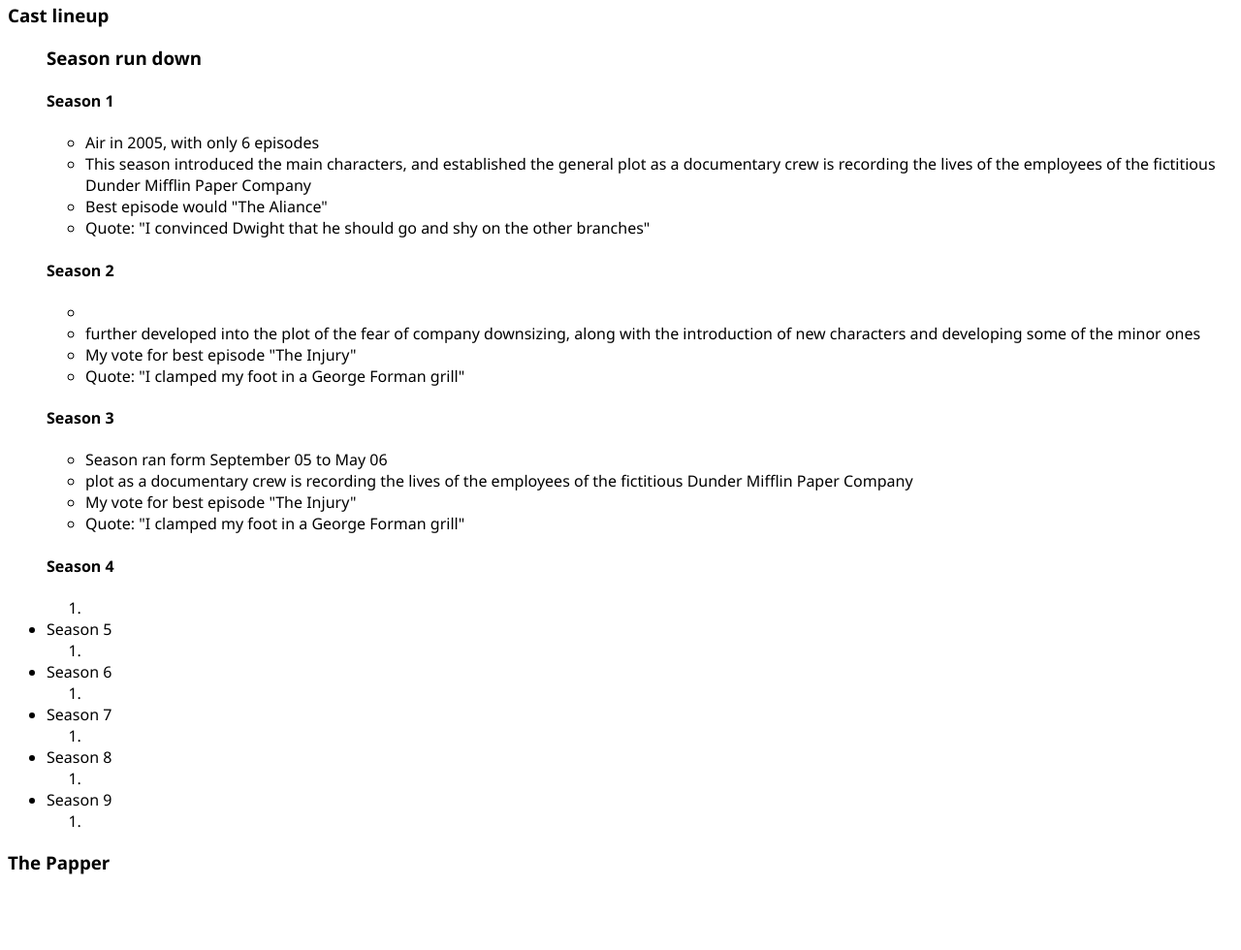
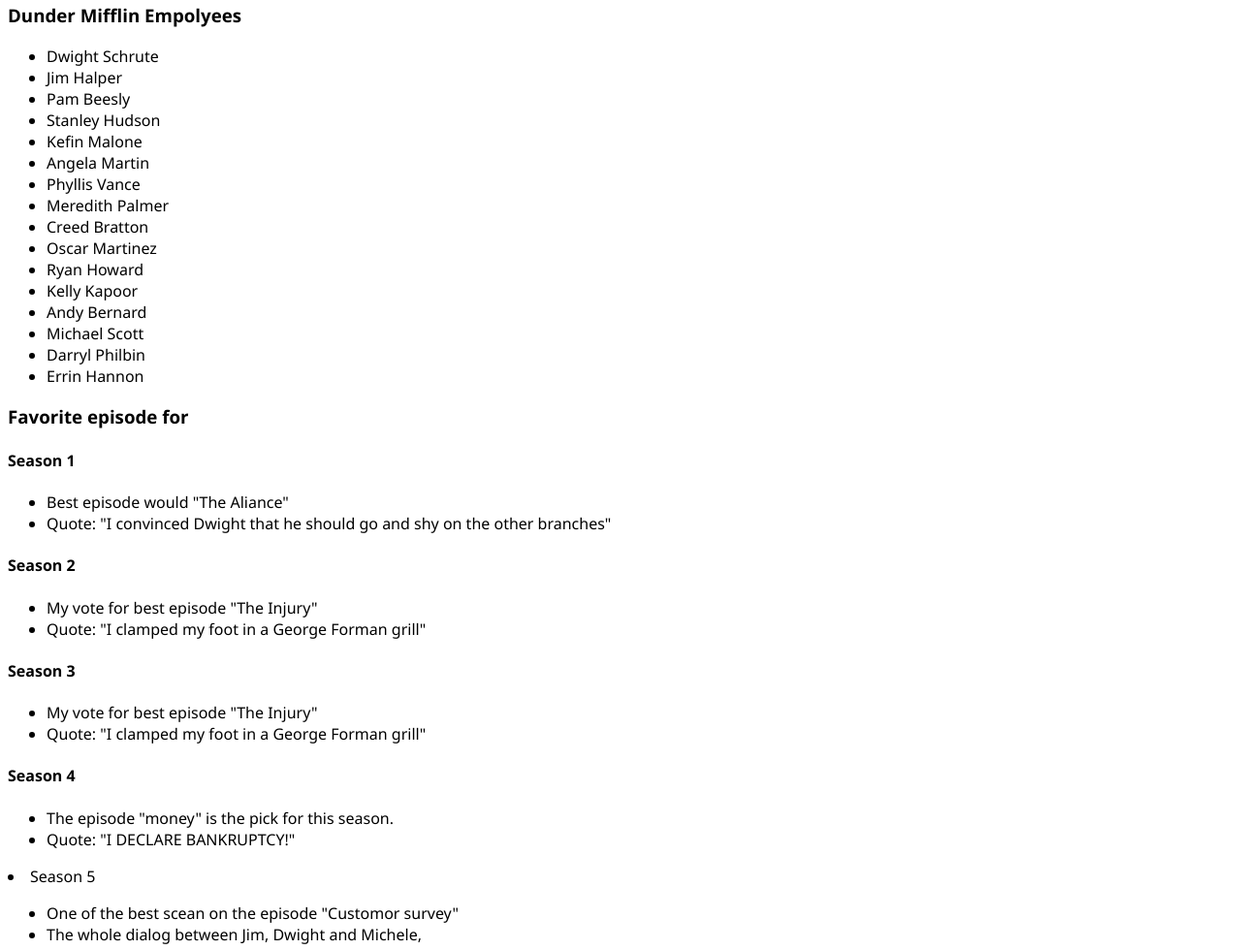
Before and after one commit to matterholt/FCC_theOffice--tributePage, a website: page app/index.html in a window 1280 px wide. Shown: the part 292-1272 px from the top of the page at 97% size. Before the commit the page ends 1212 px from the top, so only its background shows below. Drawn offline with Linux system fonts and the light colour scheme.

Commit message:
add more info to page

```diff
--- a/app/index.html
+++ b/app/index.html
@@ -30,69 +30,58 @@
             </p>
         </div>
         <div class="main__castList">
-            <h3>Cast lineup</h3>
+            <h3>Dunder Mifflin Empolyees</h3>
+            <ul>
+                <li>Dwight Schrute</li>
+                <li>Jim Halper</li>
+                <li>Pam Beesly</li>
+                <li>Stanley Hudson</li>
+                <li>Kefin Malone</li>
+                <li>Angela Martin</li>
+                <li>Phyllis Vance</li>
+                <li>Meredith Palmer</li>
+                <li>Creed Bratton</li>
+                <li>Oscar Martinez</li>
+                <li>Ryan Howard</li>
+                <li>Kelly Kapoor</li>
+                <li>Andy Bernard</li>
+                <li>Michael Scott</li>
+                <li>Darryl Philbin</li>
+                <li>Errin Hannon</li>
+            </ul>
         </div>
         <div class="main__season">
-            <ul>
-                <h3>Season run down</h3>
+            <h3>Favorite episode for </h3>
             <h4>Season 1</h4>
             <ul>
-                        <li> Air in 2005, with only 6 episodes</li>
-                        <li>This season introduced the main characters, and established the general plot as a documentary crew is recording the lives of the employees of the fictitious Dunder Mifflin Paper Company</li>
                 <li>Best episode would "The Aliance"</li>
                 <li>Quote: "I convinced Dwight that he should go and shy on the other branches"</li>
             </ul>
             <h4>Season 2</h4>
             <ul>
-                        <li></li>
-                        <li>further developed into the plot of the fear of company downsizing, along with the introduction of new characters and developing some of the minor ones</li>
                 <li>My vote for best episode "The Injury"</li>
                 <li>Quote: "I clamped my foot in a George Forman grill"</li>
             </ul>
             <h4>Season 3</h4>
             <ul>
-                        <li> Season ran form September 05 to May 06</li>
-                        <li> plot as a documentary crew is recording the lives of the employees of the fictitious Dunder Mifflin Paper Company</li>
                 <li>My vote for best episode "The Injury"</li>
                 <li>Quote: "I clamped my foot in a George Forman grill"</li>
             </ul>
             <h4>Season 4</h4>
-                <ol>
-                    <li>
+            <ul>
+                <li>The episode "money" is the pick for this season.</li>
+                <li>Quote: "I DECLARE BANKRUPTCY!"</li>
+            </ul>
+            <li>Season 5</li>
+            <ul>
+                <li>One of the best scean on the episode "Customor survey"</li>
+                <li>The whole dialog between Jim, Dwight and Michele,  </li>
 
-                    </li>
-                </ol>
-                <li>Season 5</li>
-                <ol>
-                    <li>
-
-                    </li>
-                </ol>
+            </ul>
             <li>Season 6</li>
-                <ol>
-                    <li>
-
-                    </li>
-                </ol>
             <li>Season 7</li>
-                <ol>
-                    <li>
-
-                    </li>
-                </ol>
             <li>Season 8</li>
-                <ol>
-                    <li>
-
-                    </li>
-                </ol>
             <li>Season 9</li>
-                <ol>
-                    <li>
-
-                    </li>
-                </ol>
-            </ul>
 
         </div>
         <div class="main__thePapper">
```
Lines whose indentation alone changed are shown as unchanged.
